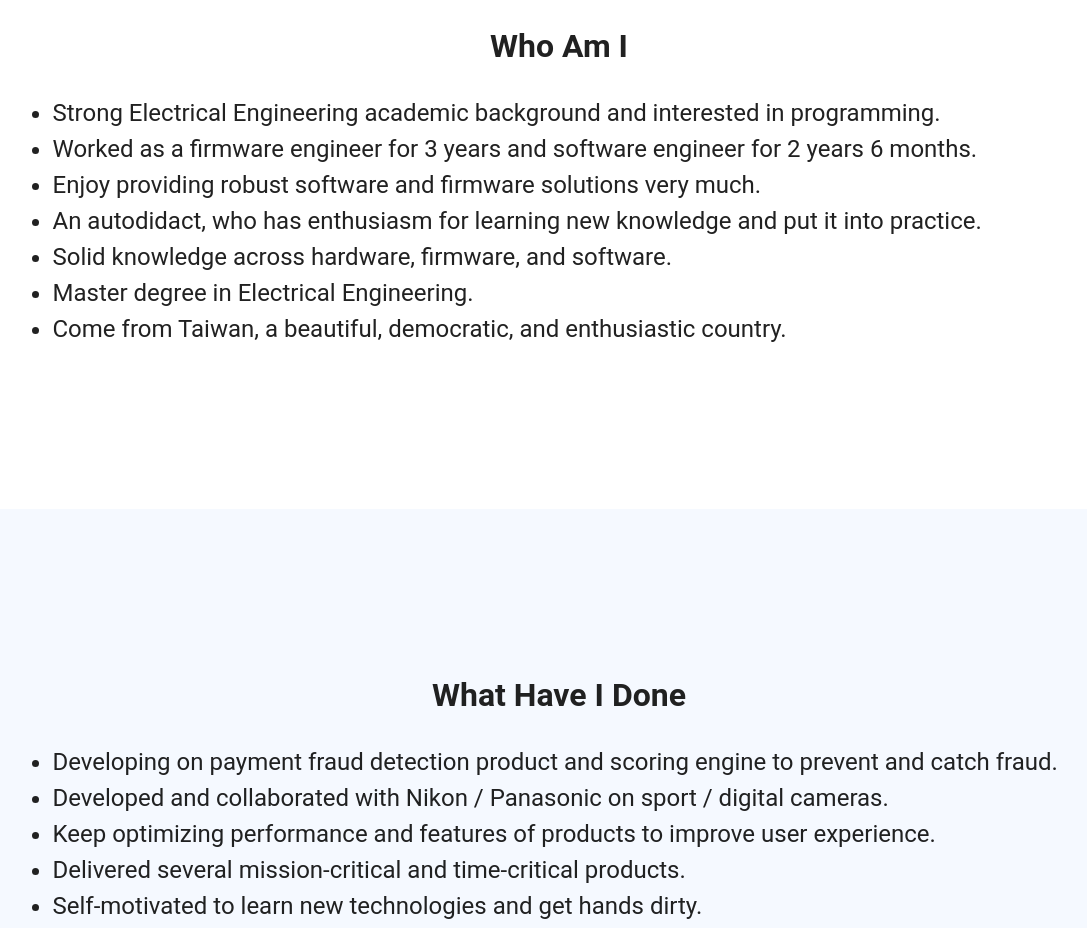
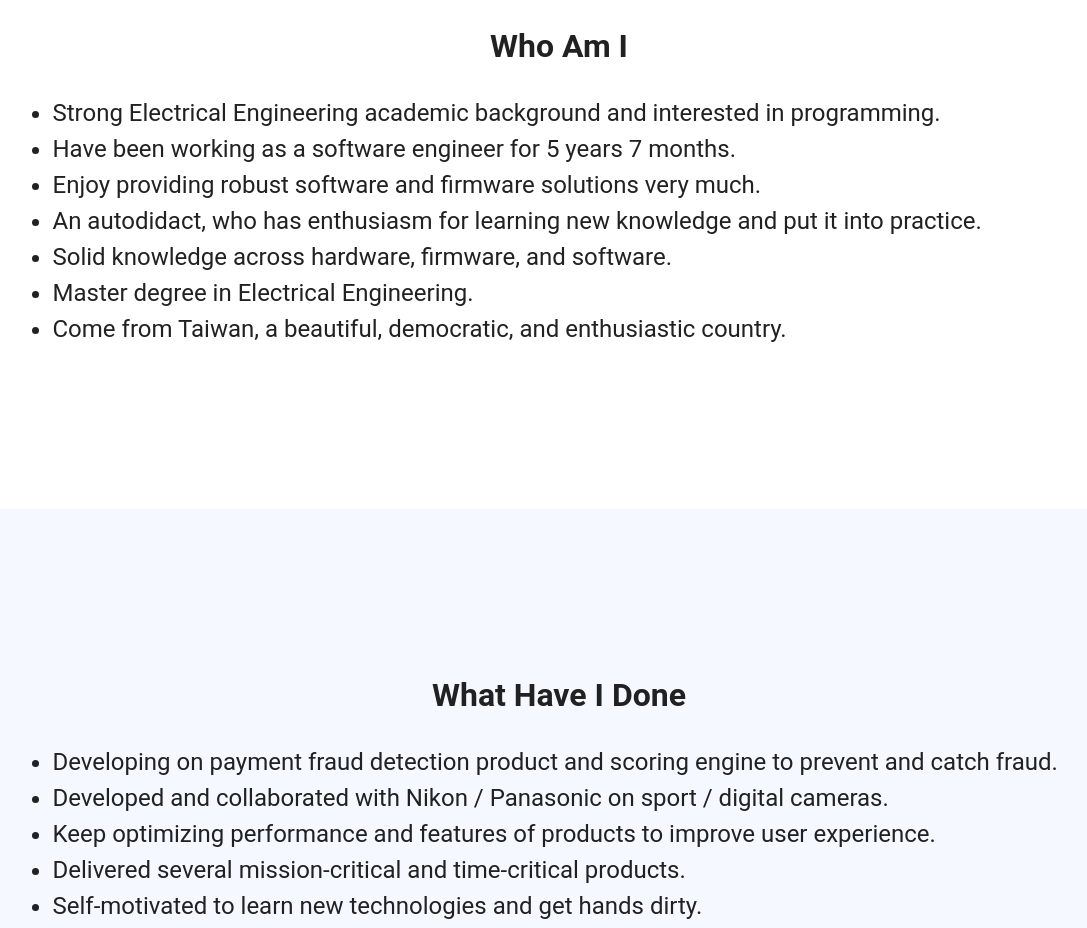
Before and after one commit to realDNA/aboutme2, a Vue app in the folder aboutme/: page /about in a window 1280 px wide. Shown: the part 900-1828 px from the top of the page, without its empty margins (81-1168 px from the left). Built offline with nearby package versions, Linux system fonts and the light colour scheme.

Commit message:
modify about

```diff
--- a/aboutme/src/views/AboutMe.vue
+++ b/aboutme/src/views/AboutMe.vue
@@ -36,7 +36,7 @@
                     <div class="about-introduce-sub" v-scrollanimation>
                         <ul>
                             <li>Strong Electrical Engineering academic background and interested in programming.</li>
-                            <li>Worked as a firmware engineer for 3 years and software engineer for {{ softwareWorkSince }}.</li>
+                            <li>Have been working as a software engineer for {{ softwareWorkSince }}.</li>
                             <li>Enjoy providing robust software and firmware solutions very much.</li>
                             <li>An autodidact, who has enthusiasm for learning new knowledge and put it into practice.</li>
                             <li>Solid knowledge across hardware, firmware, and software.</li>
@@ -106,7 +106,7 @@ export default {
   },
   computed: {
     softwareWorkSince: function () {
-        let fromTime = moment("2017-12-15").diff(moment(), "milliseconds")
+        let fromTime = moment("2014-11-1").diff(moment(), "milliseconds")
         let duration = moment.duration(fromTime)
         let timeString = duration.years() / -1 + " years " + duration.months() / -1 + " months"
         return timeString
```
